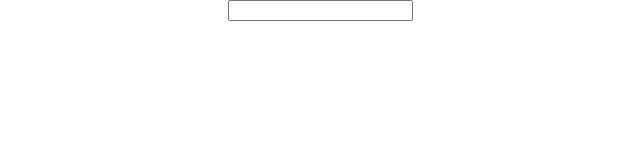
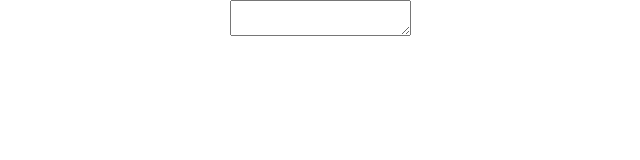
Before and after one commit to ForrestWeiswolf/text-prediction, a React (Create React App) app: page / in a window 1280 px wide. Shown: the top 160 px of the page, without its empty margins (320-960 px from the left). Built offline with nearby package versions, Linux system fonts and the light colour scheme.

Commit message:
TextInput component uses a textarea

```diff
--- a/src/components/TextInput.jsx
+++ b/src/components/TextInput.jsx
@@ -6,7 +6,7 @@ import PropTypes from 'prop-types'
 export const TextInput = props => {
   return (
     <div>
-      <input type="text" value={props.text} onChange={props.handleChange} />
+      <textarea value={props.text} onChange={props.handleChange} />
     </div>
   )
 }
```
Also changed, not shown: 1 other file (tests, documents, lock files or other folders).
